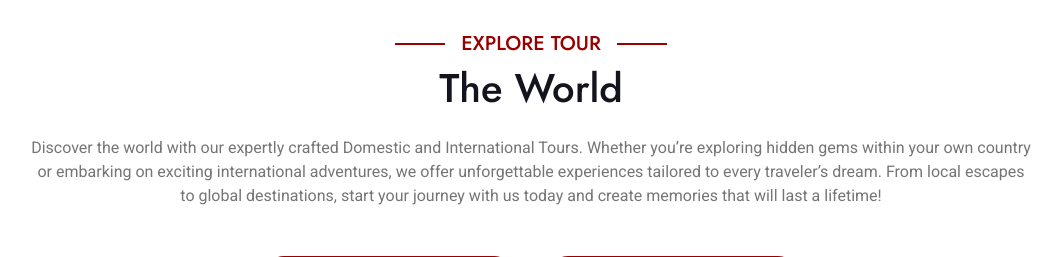
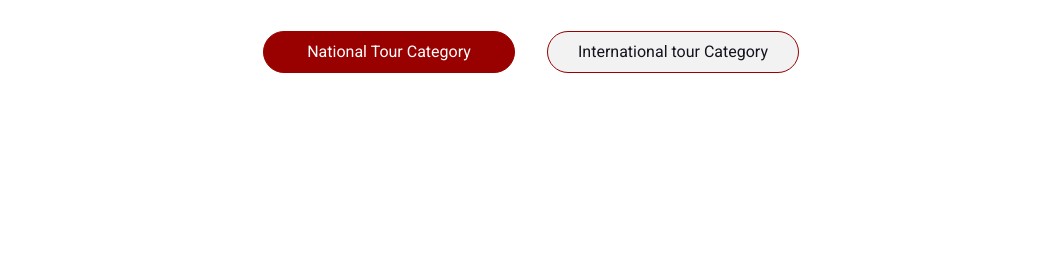
Before and after one commit to Rahul7281/flyandfeel, a Django app: page / in a window 1280 px wide. Shown: the part 1973-2230 px from the top of the page, without its empty margins (109-1171 px from the left). Run offline with Django 5.2, Linux system fonts and the light colour scheme; some libraries are stand-ins or nearby versions.

Commit message:
updated code

```diff
--- a/templates/Domestic_packges.html
+++ b/templates/Domestic_packges.html
@@ -33,7 +33,7 @@
                     </div>
                 </div>
                 <div class="col wow fadeInUp" data-wow-delay="0.3s">
-                    <h6 class="section-title bg-white text-start text-primary pe-6">About Us</h6>
+                    <!-- <h6 class="section-title bg-white text-start text-primary pe-6">About Us</h6> -->
                     <h1 class="mb-6">Domestic  <span class="text-primary">  Tour Packages</span></h1>
                     <p class="mb-6">Explore India’s tour packages. Travel Popular places of India.</p>
                     <p class="mb-6">We offer Guaranteed Lowest Price on Holiday packages in India. India’s tours and travel packages. Explore India domestic tour packages by destination, choose from our wide range of packages, select and book your perfect tour package in India. Get a free tour quote. Enquire Now for India tour packages.</p>
--- a/templates/International_packages.html
+++ b/templates/International_packages.html
@@ -36,7 +36,7 @@
                     </div>
                 </div>
                 <div class="col wow fadeInUp" data-wow-delay="0.3s">
-                    <h6 class="section-title bg-white text-start text-primary pe-6">About Us</h6>
+                    <!-- <h6 class="section-title bg-white text-start text-primary pe-6">About Us</h6> -->
                     <h1 class="mb-6">International <span class="text-primary">  Tour Packages</span></h1>
                     <p class="mb-6">Explore Outside India’s tour packages. We have packages of 4 destinations outside India. Tell us your preferences and we will create the ideal holiday for you! Whether you are travelling solo, as a couple or in a private group of family, friends or colleagues, we will provide you the perfect, tailor-made itinerary at the lowest prices.</p>
                     <p class="mb-6">The prices and packages are given here from Destination to Destination but we can help you to provide package from Ahmedabad to Destination and return with best airfares, visa and insurance.</p>
--- a/templates/base.html
+++ b/templates/base.html
@@ -64,7 +64,7 @@
     <div class="container-fluid bg-dark px-5 d-none d-lg-block">
         <div class="row gx-0">
             <div class="col-lg-8 text-center text-lg-start mb-2 mb-lg-0">
-				<div class="d-inline-flex align-items-center" style="height: 45px;">
+				<div class="d-inline-flex align-items-center" style="height: 45px; font-size: 15px;">
                     <small class="me-3 text-light"><i class="fa fa-map-marker-alt me-2"></i>2nd, Sachin Tower, Titanium City Center Mall 259, Ahmedabad, Gujarat 380015</small>
                     <small class="me-3 text-light"><i class="fa fa-phone-alt me-2"></i> 098294 00239 </small>
                     <small class="text-light"><i class="fa fa-envelope-open me-2"></i>sales@flynfeel.co.in</small>
--- a/templates/index.html
+++ b/templates/index.html
@@ -43,10 +43,10 @@
         <!-- Spinner End -->
 
         <!-- Topbar Start -->
-          <div class="container-fluid px-5 d-none d-lg-block" style="background-color: rgb(129, 0, 0);">
+        <div class="container-fluid bg-dark px-5 d-none d-lg-block">
             <div class="row gx-0">
                 <div class="col-lg-8 text-center text-lg-start mb-2 mb-lg-0">
-                    <div class="d-inline-flex align-items-center" style="height: 45px;">
+                    <div class="d-inline-flex align-items-center" style="height: 45px;  font-size: 15px;">
                         <small class="me-3 text-light"><i class="fa fa-map-marker-alt me-2"></i>2nd, Sachin Tower, Titanium City Center Mall 259, Ahmedabad, Gujarat 380015</small>
                         <small class="me-3 text-light"><i class="fa fa-phone-alt me-2"></i> 098294 00239 </small>
                         <small class="text-light"><i class="fa fa-envelope-open me-2"></i>sales@flynfeel.co.in</small>
@@ -63,6 +63,7 @@
                 </div>
             </div>
         </div>
+
 
         <!-- Topbar End -->
 
@@ -107,7 +108,7 @@
 
 
                     {% if user.is_authenticated %}
-                    <a href="" class="btn btn-primary rounded-pill py-2 px- ml-3">Welcome : {{user.username}}</a>
+                    <h5 style="font-size: 23px; margin-top: 10px; color: #129622;">Welcome : {{user.username}}</h5>
                     &nbsp;&nbsp;
                     <a href="/logout" class="btn btn-primary rounded-pill py-2 px-3">Logout</a>
                     <!-- <li><a href="accounts/logout">Logout</a></li> -->
@@ -122,7 +123,7 @@
             </nav>
 
             <!-- Carousel Start -->
-            <div class="carousel-header">
+            <div class="carousel-header" style="height: 600px;">
                 <div id="carouselId" class="carousel slide" data-bs-ride="carousel">
                     <ol class="carousel-indicators">
                         <li data-bs-target="#carouselId" data-bs-slide-to="0" class="active"></li>
@@ -133,10 +134,10 @@
                         <div class="carousel-item active">
                             <img src="{% static 'lib_home/img/carousel-2.jpg' %}" class="img-fluid" alt="Image">
                             <div class="carousel-caption">
-                                <div class="p-3" style="max-width: 900px;">
+                                <div class="p-3">
                                     <h4 class="text-white text-uppercase fw-bold mb-4" style="letter-spacing: 3px;">Explore The World</h4>
                                     <h1 class="display-2 text-capitalize text-white mb-4">Let's The World Together!</h1>
-                                    <p class="mb-5 fs-5">Lorem Ipsum is simply dummy text of the printing and typesetting industry. Lorem Ipsum has been the industry's standard dummy text ever since the 1500s,
+                                    <p class="mb-5 fs-10" style="font-size: 30px;">Lorem Ipsum is simply dummy text of the printing and typesetting industry. Lorem Ipsum has been the industry's standard dummy text ever since the 1500s,
                                     </p>
 
                                 </div>
@@ -145,10 +146,10 @@
                         <div class="carousel-item">
                             <img src="{% static 'lib_home/img/carousel-1.jpg'  %}" class="img-fluid" alt="Image">
                             <div class="carousel-caption">
-                                <div class="p-3" style="max-width: 900px;">
+                                <div class="p-3">
                                     <h4 class="text-white text-uppercase fw-bold mb-4" style="letter-spacing: 3px;">Explore The World</h4>
                                     <h1 class="display-2 text-capitalize text-white mb-4">Find Your Perfect Tour At Travel</h1>
-                                    <p class="mb-5 fs-5">Lorem Ipsum is simply dummy text of the printing and typesetting industry. Lorem Ipsum has been the industry's standard dummy text ever since the 1500s,
+                                    <p class="mb-5 fs-10" style="font-size: 30px;">Lorem Ipsum is simply dummy text of the printing and typesetting industry. Lorem Ipsum has been the industry's standard dummy text ever since the 1500s,
                                     </p>
 
                                 </div>
@@ -157,10 +158,10 @@
                         <div class="carousel-item">
                             <img src="{% static 'lib_home/img/carousel-3.jpg'  %}" class="img-fluid" alt="Image">
                             <div class="carousel-caption">
-                                <div class="p-3" style="max-width: 900px;">
+                                <div class="p-3">
                                     <h4 class="text-white text-uppercase fw-bold mb-4" style="letter-spacing: 3px;">Explore The World</h4>
                                     <h1 class="display-2 text-capitalize text-white mb-4">You Like To Go?</h1>
-                                    <p class="mb-5 fs-5">Lorem Ipsum is simply dummy text of the printing and typesetting industry. Lorem Ipsum has been the industry's standard dummy text ever since the 1500s,
+                                    <p class="mb-5 fs-10" style="font-size: 30px;">Lorem Ipsum is simply dummy text of the printing and typesetting industry. Lorem Ipsum has been the industry's standard dummy text ever since the 1500s,
                                     </p>
 
                                 </div>
@@ -198,13 +199,13 @@
         <!-- Services End -->
 
         <!-- Destination Start -->
-        <div class="container-fluid destination py-5" style="margin-top: -50px;">
+        <div class="container-fluid destination py-7" >
             <div class="container py-5">
-                <div class="mx-auto text-center mb-5" style="max-width: 900px;">
+                <div class="mx-auto text-center mb-">
                     <h5 class="section-title px-3">Destination</h5>
                     <h1 class="mb-0">Popular Destination</h1>
                 </div>
-                <div class="tab-class text-center">
+                <div class="tab-class text-center" style="margin-top: 20px;">
                     <ul class="nav nav-pills d-inline-flex justify-content-center mb-5">
                         <li class="nav-item">
                             <a class="d-flex mx-3 py-2 border border-primary bg-light rounded-pill active" data-bs-toggle="pill" href="#tab-1">
@@ -507,12 +508,12 @@
         <!-- Destination End -->
 
         <!-- Explore Tour Start -->
-        <div class="container-fluid ExploreTour py-5" style="margin-top: -100px;">
+        <div class="container-fluid ExploreTour py-5" style="margin-top: -50px;">
             <div class="container py-8">
                 <div class="mx-auto text-center mb-5" style="max-width: 1000px;" >
                     <h5 class="section-title px-3">Explore Tour</h5>
                     <h1 class="mb-4">The World</h1>
-                    <p class="mb-0" >Discover the world with our expertly crafted Domestic and International Tours. Whether you’re exploring hidden gems within your own country or embarking on exciting international adventures, we offer unforgettable experiences tailored to every traveler’s dream. From local escapes to global destinations, start your journey with us today and create memories that will last a lifetime!
+                    <p class="mb-0" >Welcome to Fly N Feel Holidays (I) Pvt. Ltd., your trusted partner in creating unforgettable travel experiences! Founded with a passion for exploring the world and a commitment to providing exceptional service, we are a premier travel agency dedicated to turning your dream vacations into reality.</p>
                 </div>
                 <div class="tab-class text-center">
                     <ul class="nav nav-pills d-inline-flex justify-content-center mb-5">
@@ -530,12 +531,13 @@
                     <div class="tab-content">
                         <div id="NationalTab-1" class="tab-pane fade show p-0 active">
                             <div class="row g-4">
+                                {% for x in domestic_tours %}
                                 <div class="col-md-6 col-lg-4">
                                     <div class="national-item">
-                                        <img src="{% static 'lib_home/img/explore-tour-1.jpg'  %}" class="img-fluid w-100 rounded" alt="Image">
+                                        <img src="{{x.image.url}}" class="img-fluid w-100 rounded" alt="Image" style="height: 200px;">
                                         <div class="national-content">
                                             <div class="national-info">
-                                                <h5 class="text-white text-uppercase mb-2">Weekend Tour</h5>
+                                                <h5 class="text-white text-uppercase mb-2">{{x.tour_name}}</h5>
                                                 <a href="#" class="btn-hover text-white">View All Place <i class="fa fa-arrow-right ms-2"></i></a>
                                             </div>
                                         </div>
@@ -544,7 +546,8 @@
                                         </div>
                                     </div>
                                 </div>
-                                <div class="col-md-6 col-lg-4">
+                                {% endfor %}
+                                <!-- <div class="col-md-6 col-lg-4">
                                     <div class="national-item">
                                         <img src="{% static 'lib_home/img/explore-tour-2.jpg'  %}" class="img-fluid w-100 rounded" alt="Image">
                                         <div class="national-content">
@@ -615,16 +618,17 @@
                                             <a href="#" class="my-auto"><i class="fas fa-link fa-2x text-white"></i></a>
                                         </div>
                                     </div>
-                                </div>
+                                </div> -->
                             </div>
                         </div>
                         <div id="InternationalTab-2" class="tab-pane fade show p-0">
                             <div class="InternationalTour-carousel owl-carousel">
+                                {% for x in  international_tours %}
                                 <div class="international-item">
-                                    <img src="{% static 'lib_home/img/explore-tour-1.jpg'  %}" class="img-fluid w-100 rounded" alt="Image">
+                                    <img src="{{x.image.url}}" class="img-fluid w-100 rounded" alt="Image" style="height: 200px;">
                                     <div class="international-content">
                                         <div class="international-info">
-                                            <h5 class="text-white text-uppercase mb-2">Australia</h5>
+                                            <h5 class="text-white text-uppercase mb-2">{{x.tour_name}}</h5>
                                             <a href="#" class="btn-hover text-white me-4"><i class="fas fa-map-marker-alt me-1"></i> 8 Cities</a>
                                             <a href="#" class="btn-hover text-white"><i class="fa fa-eye ms-2"></i> <span>143+ Tour Places</span></a>
                                         </div>
@@ -634,60 +638,11 @@
                                         <a href="#" class="my-auto"><i class="fas fa-link fa-2x text-white"></i></a>
                                     </div>
                                 </div>
-                                <div class="international-item">
-                                    <img src="{% static 'lib_home/img/explore-tour-2.jpg'  %}" class="img-fluid w-100 rounded" alt="Image">
-                                    <div class="international-content">
-                                        <div class="international-info">
-                                            <h5 class="text-white text-uppercase mb-2">Germany</h5>
-                                            <a href="#" class="btn-hover text-white me-4"><i class="fas fa-map-marker-alt me-1"></i> 12 Cities</a>
-                                            <a href="#" class="btn-hover text-white"><i class="fa fa-eye ms-2"></i> <span>21+ Tour Places</span></a>
-                                        </div>
-                                    </div>
-                                    <div class="international-plus-icon">
-                                        <a href="#" class="my-auto"><i class="fas fa-link fa-2x text-white"></i></a>
-                                    </div>
-                                </div>
-                                <div class="international-item">
-                                    <img src="{% static 'lib_home/img/explore-tour-3.jpg'  %}" class="img-fluid w-100 rounded" alt="Image">
-                                    <div class="international-content">
-                                        <div class="tour-offer bg-warning">45% Off</div>
-                                        <div class="international-info">
-                                            <h5 class="text-white text-uppercase mb-2">Spain</h5>
-                                            <a href="#" class="btn-hover text-white me-4"><i class="fas fa-map-marker-alt me-1"></i> 9 Cities</a>
-                                            <a href="#" class="btn-hover text-white"><i class="fa fa-eye ms-2"></i> <span>133+ Tour Places</span></a>
-                                        </div>
-                                    </div>
-                                    <div class="international-plus-icon">
-                                        <a href="#" class="my-auto"><i class="fas fa-link fa-2x text-white"></i></a>
-                                    </div>
-                                </div>
-                                <div class="international-item">
-                                    <img src="{% static 'lib_home/img/explore-tour-4.jpg'  %}" class="img-fluid w-100 rounded" alt="Image">
-                                    <div class="international-content">
-                                        <div class="international-info">
-                                            <h5 class="text-white text-uppercase mb-2">Japan</h5>
-                                            <a href="#" class="btn-hover text-white me-4"><i class="fas fa-map-marker-alt me-1"></i> 8 Cities</a>
-                                            <a href="#" class="btn-hover text-white"><i class="fa fa-eye ms-2"></i> <span>137+ Tour Places</span></a>
-                                        </div>
-                                    </div>
-                                    <div class="international-plus-icon">
-                                        <a href="#" class="my-auto"><i class="fas fa-link fa-2x text-white"></i></a>
-                                    </div>
-                                </div>
-                                <div class="international-item">
-                                    <img src="{% static 'lib_home/img/explore-tour-5.jpg'  %}" class="img-fluid w-100 rounded" alt="Image">
-                                    <div class="international-content">
-                                        <div class="tour-offer bg-info">70% Off</div>
-                                        <div class="international-info">
-                                            <h5 class="text-white text-uppercase mb-2">London</h5>
-                                            <a href="#" class="btn-hover text-white me-4"><i class="fas fa-map-marker-alt me-1"></i> 17 Cities</a>
-                                            <a href="#" class="btn-hover text-white"><i class="fa fa-eye ms-2"></i> <span>26+ Tour Places</span></a>
-                                        </div>
-                                    </div>
-                                    <div class="international-plus-icon">
-                                        <a href="#" class="my-auto"><i class="fas fa-link fa-2x text-white"></i></a>
-                                    </div>
-                                </div>
+                                {% endfor %}
+
+
+
+
                             </div>
                         </div>
                     </div>
```
Also changed, not shown: demo.py (added, +60 -0 lines), flyandfeel/settings.py (+17 -12 lines), accounts/migrations/0001_initial.py (added), accounts/migrations/__init__.py (added), db.sqlite3.
